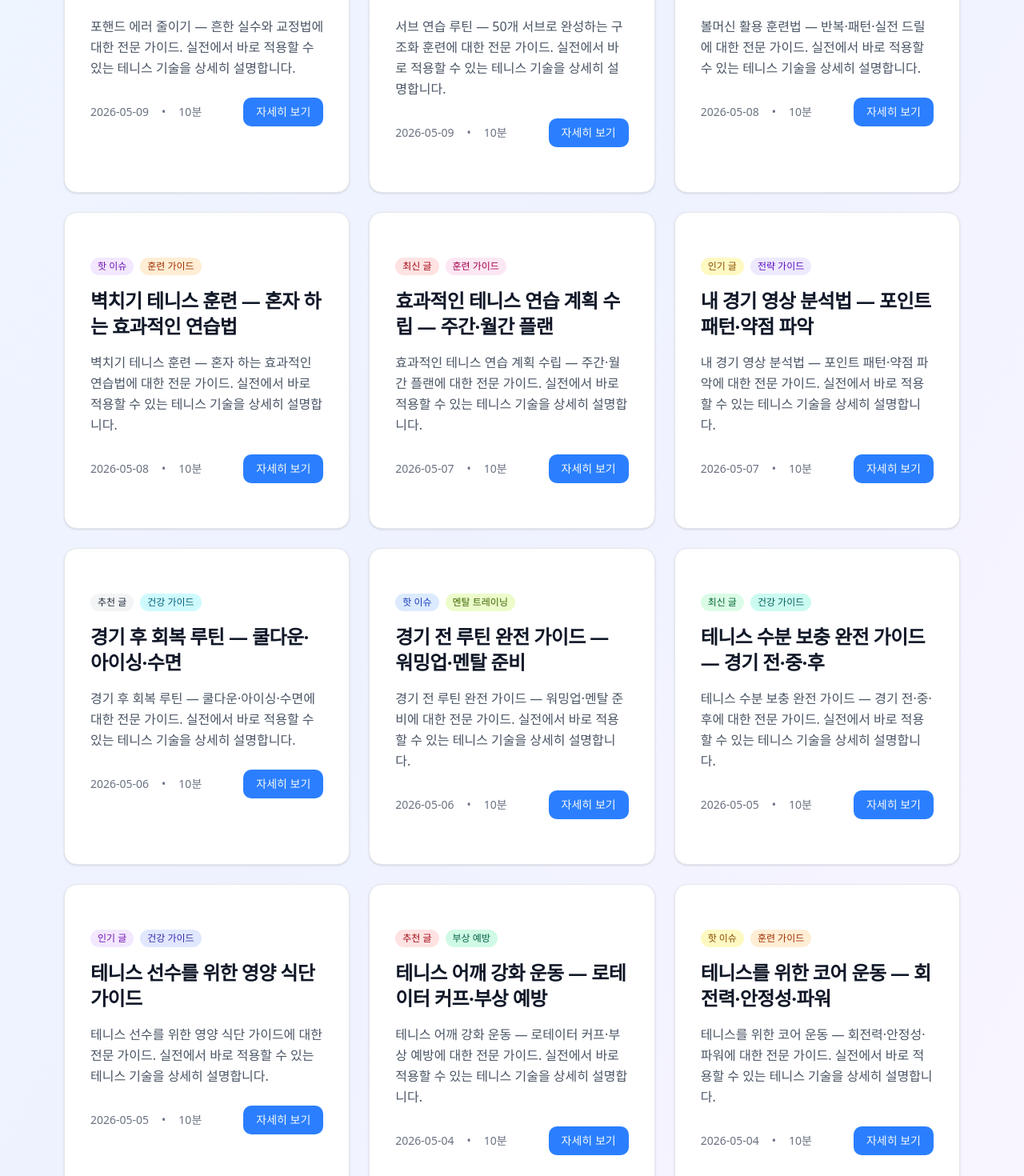
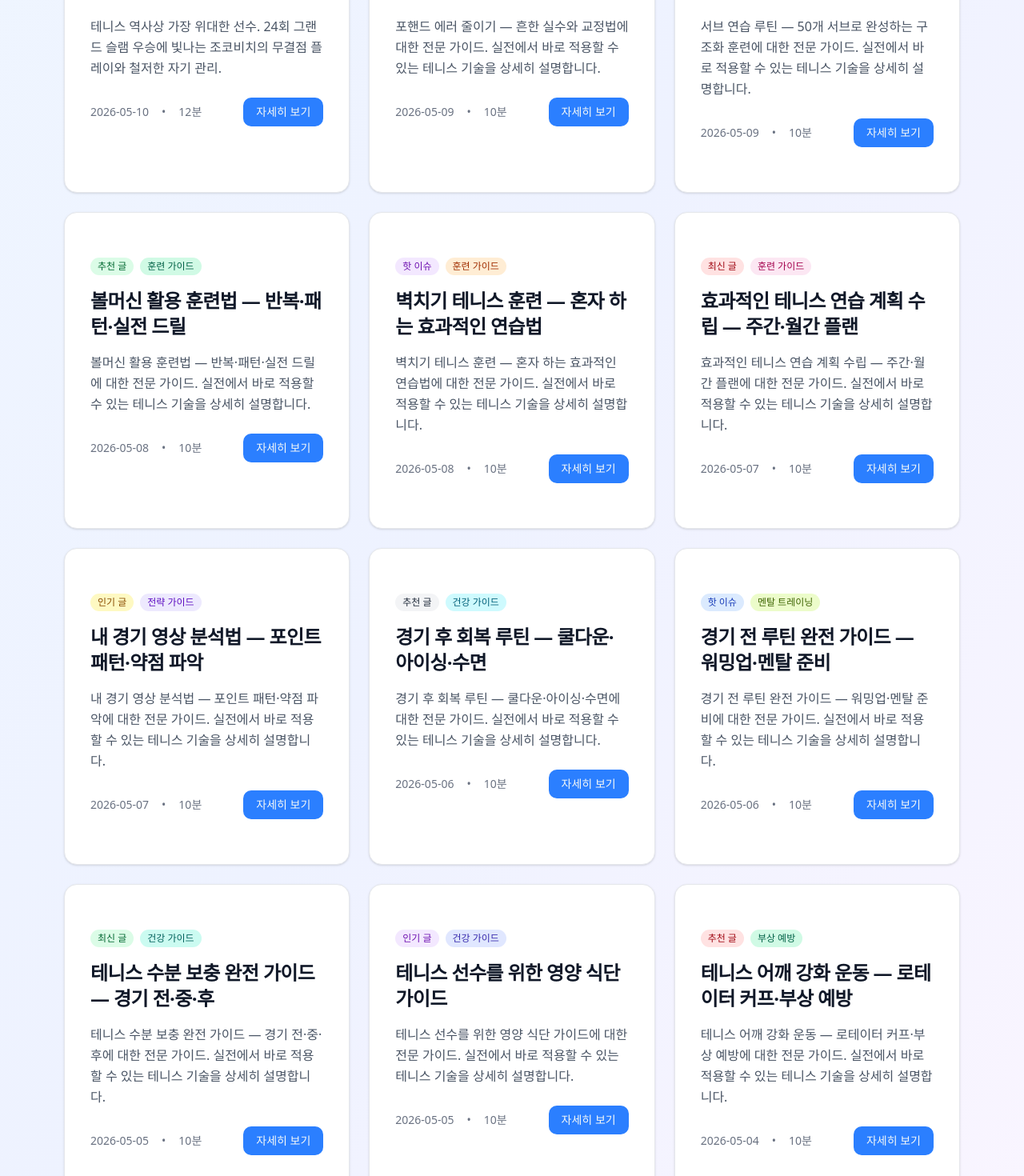
Before and after one commit to lsk7209/tennis_friends, a Next.js app: page /blog in a window 1280 px wide. Shown: the part 680-2150 px from the top of the page at 80% size. Built offline with nearby package versions, Linux system fonts and the light colour scheme; no server answers; a web font is replaced by a local one.

Commit message:
chore(content): refresh stale blog posts [2026-05-10]

```diff
--- a/src/data/blog-posts.js
+++ b/src/data/blog-posts.js
@@ -1529,7 +1529,7 @@ export const allBlogPosts = [
     "excerpt": "테니스 역사상 가장 위대한 선수. 24회 그랜드 슬램 우승에 빛나는 조코비치의 무결점 플레이와 철저한 자기 관리.",
     "badge": "인기 글",
     "category": "선수 프로필",
-    "date": "2025-11-05",
+    "date": "2026-05-10",
     "readTime": "12분",
     "badgeColor": "bg-blue-100 text-blue-800 dark:bg-blue-900 dark:text-blue-300",
     "categoryColor": "bg-purple-100 text-purple-800 dark:bg-purple-900 dark:text-purple-300"
```
